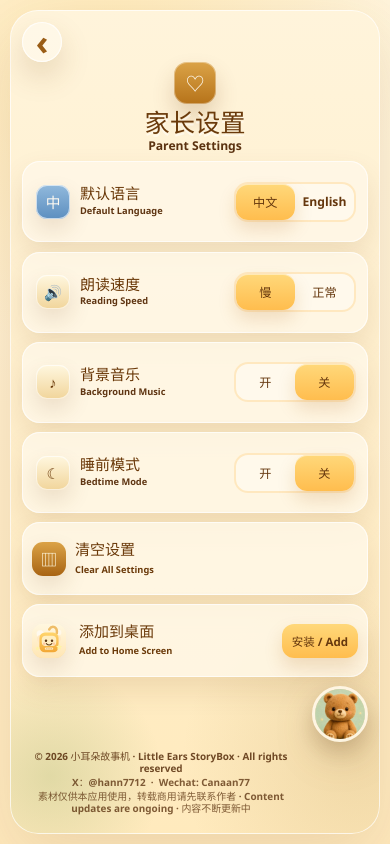
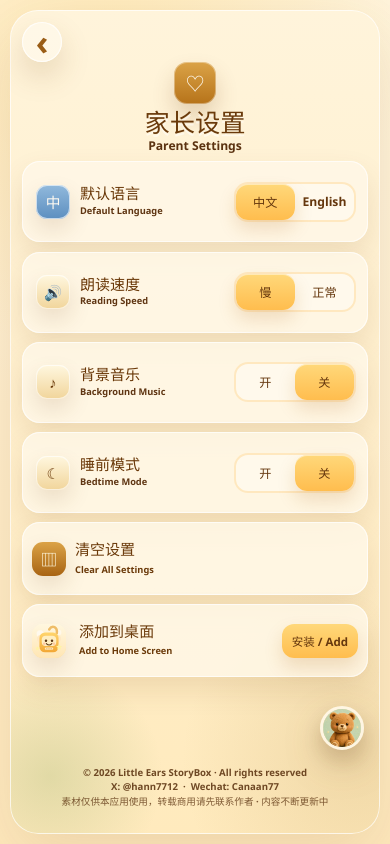
Before and after one commit to estherliu-lab/little-ears-storybox, a React (Vite) app: page / in a window 390 px wide. Both pictures are taken after a click on the button "设置 / Settings". Built offline with nearby package versions, Linux system fonts and the light colour scheme.

Commit message:
Refine mobile settings layout

```diff
--- a/index.html
+++ b/index.html
@@ -23,11 +23,11 @@
               );
             }
           } catch {}
-          location.replace("/little-ears-storybox/docs/app/?v=20260711-mobile-polish");
+          location.replace("/little-ears-storybox/docs/app/?v=20260711-settings-layout");
         })();
       }
     </script>
-    <link rel="preload" as="image" href="%BASE_URL%assets/optimized/references/home-reference.jpg?v=20260711-mobile-polish" />
+    <link rel="preload" as="image" href="%BASE_URL%assets/optimized/references/home-reference.jpg?v=20260711-settings-layout" />
     <link rel="manifest" href="%BASE_URL%manifest.webmanifest" />
     <link rel="icon" href="%BASE_URL%icon-192.svg" type="image/svg+xml" />
     <link rel="apple-touch-icon" href="%BASE_URL%icon-192.svg" />
--- a/public/sw.js
+++ b/public/sw.js
@@ -1,4 +1,4 @@
-const CACHE_NAME = "little-ears-storybox-v14";
+const CACHE_NAME = "little-ears-storybox-v15";
 const SCOPE_PATH = new URL(self.registration.scope).pathname.replace(/\/$/, "");
 const scopedPath = (path) => `${SCOPE_PATH}${path}`;
 const CORE_ASSETS = [
--- a/src/App.tsx
+++ b/src/App.tsx
@@ -186,6 +186,8 @@ export default function App() {
           activeMode={activeMode}
           onModeChange={setActiveMode}
           onSelect={chooseCharacter}
+          onHome={() => setScreen("home")}
+          onSettings={() => setScreen("settings")}
         />
       )}
 
--- a/src/components/CharacterGrid.tsx
+++ b/src/components/CharacterGrid.tsx
@@ -14,9 +14,18 @@ type Props = {
   activeMode: StoryMode | "all";
   onModeChange: (mode: StoryMode | "all") => void;
   onSelect: (character: CharacterId) => void;
+  onHome: () => void;
+  onSettings: () => void;
 };
 
-export function CharacterGrid({ language, activeMode, onModeChange, onSelect }: Props) {
+export function CharacterGrid({
+  language,
+  activeMode,
+  onModeChange,
+  onSelect,
+  onHome,
+  onSettings,
+}: Props) {
   const visibleCharacters = (Object.keys(characters) as CharacterId[]).filter((id) => {
     return activeMode === "all" || stories.some((story) => story.character === id && story.mode === activeMode);
   });
@@ -24,6 +33,19 @@ export function CharacterGrid({ language, activeMode, onModeChange, onSelect }:
 
   return (
     <section className="character-screen page-shell">
+      <div className="character-top-actions">
+        <button className="character-nav-button" onClick={onHome} aria-label="主页 / Home">
+          <span aria-hidden="true">←</span>
+          <strong>主页</strong>
+          <small>Home</small>
+        </button>
+        <button className="character-nav-button" onClick={onSettings} aria-label="设置 / Settings">
+          <span aria-hidden="true">⚙</span>
+          <strong>设置</strong>
+          <small>Settings</small>
+        </button>
+      </div>
+
       <div className="section-heading">
         <p className="eyebrow">{language === "zh" ? "选一个小朋友" : "Pick a little friend"}</p>
         <h1>{language === "zh" ? "今天想听谁的故事？" : "Who would you like to hear today?"}</h1>
--- a/src/components/ParentSettings.tsx
+++ b/src/components/ParentSettings.tsx
@@ -171,12 +171,12 @@ export function ParentSettings({ settings, onChange, onReset, onBack }: Props) {
         )}
       </div>
 
-      <img className="settings-bear" src={assetPath("assets/optimized/characters/bear.jpg")} alt="" loading="lazy" decoding="async" />
+      <img className="settings-bear" src={assetPath("assets/optimized/characters/bear.jpg")} alt="" loading="eager" decoding="async" />
 
       <footer className="settings-footer">
-        <p className="footer-brand">© 2026 小耳朵故事机 · Little Ears StoryBox · All rights reserved</p>
-        <p>X：@hann7712&nbsp;&nbsp;·&nbsp;&nbsp;Wechat: Canaan77</p>
-        <p>素材仅供本应用使用，转载商用请先联系作者 · Content updates are ongoing · 内容不断更新中</p>
+        <p className="footer-english">© 2026 Little Ears StoryBox · All rights reserved</p>
+        <p className="footer-contact">X: @hann7712&nbsp;&nbsp;·&nbsp;&nbsp;Wechat: Canaan77</p>
+        <p className="footer-chinese">素材仅供本应用使用，转载商用请先联系作者 · 内容不断更新中</p>
       </footer>
     </section>
   );
--- a/src/main.tsx
+++ b/src/main.tsx
@@ -3,8 +3,8 @@ import ReactDOM from "react-dom/client";
 import App from "./App";
 import "./styles.css";
 
-const RELEASE_CACHE_KEY = "little-ears-release-20260711-mobile-polish";
-const RELOAD_SESSION_KEY = "little-ears-mobile-polish-reloaded";
+const RELEASE_CACHE_KEY = "little-ears-release-20260711-settings-layout";
+const RELOAD_SESSION_KEY = "little-ears-settings-layout-reloaded";
 
 ReactDOM.createRoot(document.getElementById("root")!).render(
   <React.StrictMode>
--- a/src/styles.css
+++ b/src/styles.css
@@ -256,6 +256,51 @@ p {
   padding-top: 96px;
 }
 
+.character-top-actions {
+  position: absolute;
+  top: 22px;
+  left: 24px;
+  right: 24px;
+  display: flex;
+  align-items: center;
+  justify-content: space-between;
+  z-index: 6;
+}
+
+.character-nav-button {
+  min-width: 92px;
+  min-height: 52px;
+  padding: 6px 12px;
+  border-radius: 18px;
+  display: grid;
+  grid-template-columns: 24px auto;
+  grid-template-rows: 1fr 1fr;
+  column-gap: 6px;
+  align-items: center;
+  color: #6b3a0a;
+  background: rgba(255, 248, 232, 0.92);
+  box-shadow: 0 10px 24px rgba(122, 75, 23, 0.14), inset 0 0 0 1px rgba(255, 255, 255, 0.72);
+}
+
+.character-nav-button span {
+  grid-row: 1 / 3;
+  font-size: 1.35rem;
+  line-height: 1;
+}
+
+.character-nav-button strong {
+  align-self: end;
+  font-size: 0.92rem;
+  line-height: 1;
+}
+
+.character-nav-button small {
+  align-self: start;
+  font-size: 0.62rem;
+  font-weight: 850;
+  opacity: 0.72;
+}
+
 .section-heading {
   text-align: center;
   width: min(980px, 100%);
@@ -1404,7 +1449,8 @@ p {
 }
 
 .story-player + .settings-entry,
-.completion-screen + .settings-entry {
+.completion-screen + .settings-entry,
+.character-screen + .settings-entry {
   display: none;
 }
 
@@ -2212,8 +2258,35 @@ p {
   }
 
   .character-screen {
-    padding-top: 50px;
-    padding-bottom: 72px;
+    padding-top: 72px;
+    padding-bottom: 84px;
+  }
+
+  .character-top-actions {
+    top: 12px;
+    left: 12px;
+    right: 12px;
+  }
+
+  .character-nav-button {
+    min-width: 82px;
+    min-height: 42px;
+    padding: 4px 8px;
+    border-radius: 15px;
+    grid-template-columns: 20px auto;
+    column-gap: 4px;
+  }
+
+  .character-nav-button span {
+    font-size: 1.12rem;
+  }
+
+  .character-nav-button strong {
+    font-size: 0.76rem;
+  }
+
+  .character-nav-button small {
+    font-size: 0.52rem;
   }
 
   .section-heading h1::after {
@@ -2653,37 +2726,37 @@ p {
 
   .settings-footer {
     margin: auto 0 0;
-    padding: 0 76px 0 8px;
-    font-size: 0.62rem;
-    line-height: 1.28;
+    width: 100%;
+    padding: 0 12px 6px;
+    font-size: 0.6rem;
+    line-height: 1.3;
     text-align: center;
     color: rgba(91, 50, 16, 0.78);
   }
 
   .settings-footer p {
-    margin: 1px auto;
-    max-width: 310px;
-  }
-
-  .settings-footer .footer-brand {
+    margin: 2px auto;
+    max-width: 100%;
+  }
+
+  .settings-footer .footer-english,
+  .settings-footer .footer-contact {
     font-weight: 950;
     color: rgba(91, 50, 16, 0.88);
+  }
+
+  .settings-footer .footer-chinese {
+    font-weight: 800;
   }
 
   .settings-bear {
     display: block;
     top: auto;
-    right: 12px;
-    bottom: 92px;
-    width: 56px;
+    right: 16px;
+    bottom: 84px;
+    width: 44px;
     border: 3px solid rgba(255, 248, 232, 0.92);
     box-shadow: 0 10px 18px rgba(93, 59, 22, 0.16);
     z-index: 3;
   }
-
-  .character-screen + .settings-entry {
-    top: 12px;
-    right: 12px;
-    bottom: auto;
-  }
-}
+}
--- a/src/utils/assets.ts
+++ b/src/utils/assets.ts
@@ -1,4 +1,4 @@
-const ASSET_VERSION = "20260711-mobile-polish";
+const ASSET_VERSION = "20260711-settings-layout";
 
 export function assetPath(path: string) {
   const cleanPath = path.replace(/^\/+/, "");
```
Also changed, not shown: 7 other files (tests, documents, lock files or other folders).
